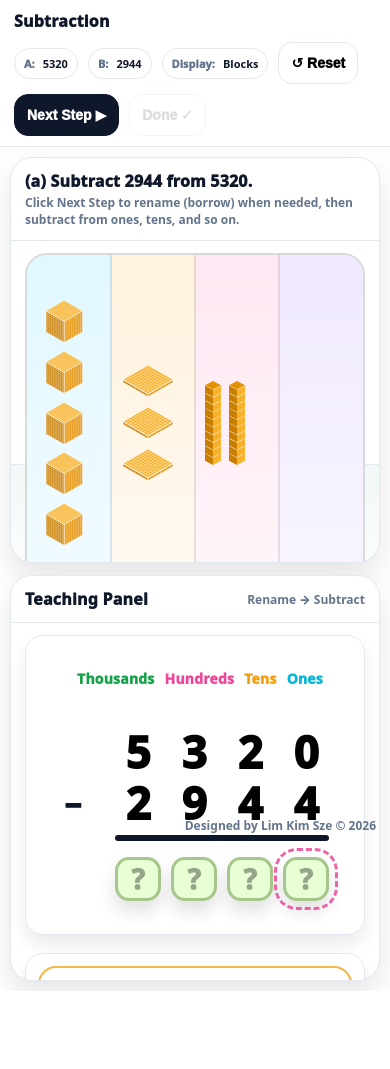
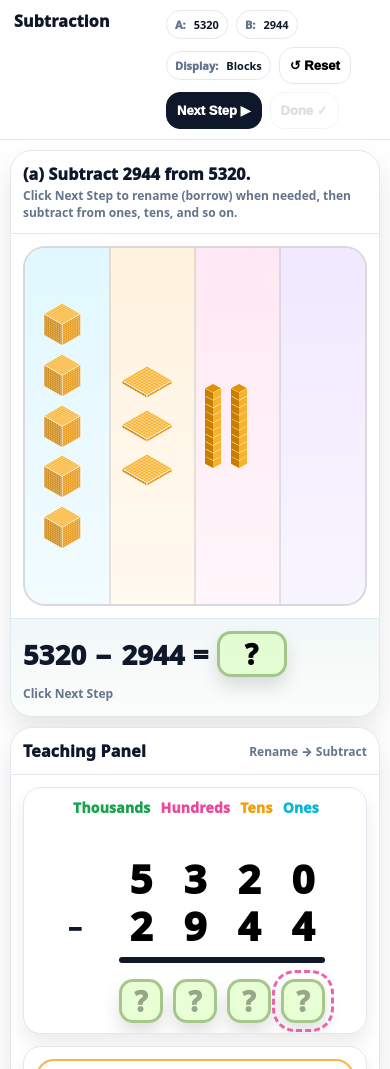
Before and after one commit to limkimsze-maker/P1_to_P3_Subtraction, a plain HTML site: page index.html in a window 390 px wide. Shown: the top 1069 px of the page. Before the commit the page ends 991 px from the top, so only its background shows below. Drawn offline with Linux system fonts and the light colour scheme.

Commit message:
Update index.html

```diff
--- a/index.html
+++ b/index.html
@@ -4,7 +4,7 @@
 <link rel="icon" href="./kimsze_sharp16.ico?v=20260111a" sizes="any">
 <link rel="shortcut icon" href="./kimsze_sharp16.ico?v=20260111a">
   <meta charset="utf-8"/>
-  <meta name="viewport" content="width=device-width,initial-scale=1,viewport-fit=cover"/>
+  <meta name="viewport" content="width=device-width,initial-scale=1"/>
   <title>Subtraction — Place Value Mat (Step-by-step)</title>
 
   <style>
@@ -49,30 +49,31 @@
 
     *{ box-sizing:border-box; }
     html,body{ height:100%; }
+
+    /* ✅ MOBILE FIX: allow scrolling and avoid clipping */
     body{
       margin:0;
       font-family: system-ui, -apple-system, Segoe UI, Roboto, Arial, sans-serif;
       background: var(--bg);
       color: var(--ink);
-      overflow: hidden; /* no window scrolling */
+      overflow:auto;
+      -webkit-overflow-scrolling: touch;
       -webkit-text-size-adjust: 100%;
-      touch-action: manipulation;
-    }
-
-    /* ✅ iOS safe-area padding + allow wrap on small screens */
+    }
+
+    /* ✅ MOBILE FIX: topbar can wrap, not forced fixed height */
     .topbar{
-      height: var(--topbarH);
+      height:auto;
+      min-height: var(--topbarH);
+
       border-bottom:1px solid var(--line);
       background: rgba(255,255,255,.92);
       backdrop-filter: blur(8px);
       display:flex;
-      align-items:center;
+      align-items:flex-start;
       justify-content:space-between;
       gap:12px;
       padding: 10px 14px;
-      padding-top: calc(10px + env(safe-area-inset-top));
-      padding-left: calc(14px + env(safe-area-inset-left));
-      padding-right: calc(14px + env(safe-area-inset-right));
       position: sticky;
       top:0;
       z-index: 20;
@@ -83,7 +84,7 @@
       gap:10px;
       font-weight:1000;
       letter-spacing:.2px;
-      min-width: 120px;
+      min-width: 140px;
     }
     .title .big{ font-size: 18px; }
 
@@ -118,8 +119,7 @@
       cursor:pointer;
       white-space:nowrap;
       transition: transform .08s ease;
-      -webkit-tap-highlight-color: transparent;
-      user-select: none;
+      touch-action: manipulation;
     }
     .btn:active{ transform: translateY(1px); }
     .btn.primary{
@@ -133,17 +133,17 @@
       transform:none;
     }
 
+    /* ✅ MOBILE FIX: no fixed viewport height; allow content to extend */
     .wrap{
-      height: calc(100vh - var(--topbarH));
+      height: auto;
+      min-height: calc(100vh - var(--topbarH));
       max-width: var(--maxW);
       margin: 0 auto;
-      padding: 12px 14px 10px;
-      padding-bottom: calc(10px + env(safe-area-inset-bottom));
+      padding: 12px 14px 14px;
       display:grid;
       grid-template-columns: 1.55fr .85fr;
       gap: var(--gap);
-      overflow:hidden;
-      min-height: 0;
+      overflow: visible;
     }
 
     .card{
@@ -678,7 +678,7 @@
       padding: 10px 10px;
       border: 1px solid var(--line);
       border-radius: 14px;
-      font-size: 16px; /* ✅ iOS: avoid zoom */
+      font-size: 14px;
       font-weight: 900;
       outline:none;
       background:#fff;
@@ -809,6 +809,7 @@
       border-color: rgba(14,165,233,.55) !important;
     }
 
+    /* ✅ MOBILE FIX: credit won't cover UI on phones */
     .credit{
       position: fixed;
       right: 14px;
@@ -817,87 +818,60 @@
       color: var(--muted);
       font-weight: 900;
       z-index: 5;
-      padding-right: env(safe-area-inset-right);
-      padding-bottom: env(safe-area-inset-bottom);
       pointer-events:none;
     }
 
-    /* =========================
-       ✅ Mobile + Tablet Responsive
-       ========================= */
-
-    /* Make topbar auto-height on smaller screens */
     @media (max-width: 980px){
-      :root{ --topbarH: auto; }
-      body{ overflow:hidden; }
-
-      .topbar{
-        height: auto;
-        align-items:flex-start;
-        flex-wrap:wrap;
-        gap:10px;
-      }
-      .actions{
-        width:100%;
-        justify-content:flex-start;
-      }
-      .actions .btn{
-        padding: 12px 12px;
-        font-size: 14px;
-      }
-
-      .wrap{
-        height: calc(100vh - 0px);
-        grid-template-columns: 1fr;
-        padding: 10px 10px 10px;
-        gap: 12px;
-        overflow:auto;                 /* ✅ allow page scroll on mobile */
-        -webkit-overflow-scrolling: touch;
-        overscroll-behavior: contain;
-      }
-
-      .mat{ min-height: 340px; }
+      .wrap{ grid-template-columns: 1fr; padding: 10px 10px 14px; }
       .algoBox{ height: 300px; }
       .panelBody{ grid-template-rows: 300px auto; }
-    }
-
-    /* Tight phones */
-    @media (max-width: 520px){
+      .cardHead, .panelHead, .panelBody, .matWrap, .eqBar{ padding-left: 12px; padding-right: 12px; }
+    }
+
+    /* ✅ phone-specific */
+    @media (max-width: 640px){
+      :root{
+        --gap: 10px;
+        --algoColW: 44px;
+        --algoGap: 10px;
+      }
+
       .title .big{ font-size: 16px; }
-      .pill{ font-size: 11px; padding: 7px 9px; }
-
-      .eq{
-        font-size: clamp(22px, 5.8vw, 34px);
-        gap: 8px;
-        flex-wrap:wrap;
-        white-space:normal;
-      }
-      .ansPill{ height: 46px; font-size: 28px; border-radius: 14px; }
-
-      .fields{ grid-template-columns: 1fr; }
-      .randRow{ grid-template-columns: 1fr; }
-      .childGrid{ grid-template-columns: 1fr; }
-      .childGrid .btn{ width:100%; }
+      .actions{ gap:8px; justify-content:flex-start; }
+      .pill{ font-size: 11px; padding: 6px 8px; }
+      .btn{ padding: 10px 10px; font-size: 13px; border-radius: 14px; }
+
+      .mat{ min-height: 360px; }
+
+      /* algorithm becomes natural height */
+      .panelBody{ grid-template-rows: auto auto; gap: 12px; }
+      .algoBox{ height: auto; min-height: 240px; padding: 10px; }
+
+      .digitsCol{ font-size: 40px; }
+      .renameRow{ font-size: 20px; }
+      .minus{ font-size: 24px; }
+      .resBox{ height: 44px; font-size: 28px; border-radius: 14px; }
 
       .stepTitle{ font-size: 26px; }
       .stepText{ font-size: 16px; }
       .stepEq{ font-size: 16px; }
-      .miniBox{ width: 50px; height: 40px; font-size: 22px; }
-
-      /* Algorithm visuals slightly smaller so they fit */
-      :root{ --algoColW: 46px; --algoGap: 10px; }
-      .digitsCol{ font-size: 44px; }
-      .renameRow{ font-size: 22px; }
-      .resBox{ height: 44px; font-size: 28px; border-radius: 14px; }
-
-      /* Reduce pile gaps so blocks fit better */
-      .pileGrid{ gap: 8px; }
-      .pileTwoCol{ --colGap: 12px; --rowGap: 8px; }
-    }
-
-    /* Respect reduced motion */
-    @media (prefers-reduced-motion: reduce){
-      *{ scroll-behavior: auto !important; }
+      .miniBox{ width: 48px; height: 40px; font-size: 22px; }
+
+      .eq{ font-size: clamp(22px, 7vw, 38px); gap: 8px; }
+      .ansPill{ height: 46px; font-size: 28px; border-radius: 14px; }
+
+      /* credit becomes normal flow so it never covers buttons */
+      .credit{
+        position: static;
+        padding: 10px 12px 14px;
+        text-align: right;
+        pointer-events:none;
+      }
+
+      /* make child grid stack better */
+      .childGrid{ grid-template-columns: 1fr; }
+      .randRow{ grid-template-columns: 1fr; }
+      .rowBtns{ justify-content:flex-start; }
     }
   </style>
   <script src="https://cdn.counter.dev/script.js" data-id="825e93b6-ce99-40ef-8bcc-125f13297433" data-utcoffset="8"></script>
@@ -1014,11 +988,11 @@
             <div class="fields">
               <div>
                 <label>Number A (≤ 4 digits)</label>
-                <input id="inA" type="number" min="0" max="9999" step="1" value="5320" inputmode="numeric"/>
+                <input id="inA" type="number" min="0" max="9999" step="1" value="5320"/>
               </div>
               <div>
                 <label>Number B (≤ 4 digits)</label>
-                <input id="inB" type="number" min="0" max="9999" step="1" value="2944" inputmode="numeric"/>
+                <input id="inB" type="number" min="0" max="9999" step="1" value="2944"/>
               </div>
             </div>
 
@@ -1410,7 +1384,7 @@
   function getCols(A,B){
     const d = Math.max(digitLen(A), digitLen(B));
     const use = Math.max(1, Math.min(4, d));
-    const keys = ["o","t","h","th"].slice(0, use).reverse(); // display: high -> low
+    const keys = ["o","t","h","th"].slice(0, use).reverse();
     return keys;
   }
 
@@ -1473,7 +1447,6 @@
     return el;
   }
 
-  // ======= Layout rules =======
   function useTwoColForPile(placeKey){
     if (displayMode === "discs") return true;
     if (placeKey === "t") return false;
@@ -1526,7 +1499,6 @@
     }
   }
 
-  // ======= Fit helpers =======
   function fitAllPiles(){
     const zones = ui.zones.querySelectorAll(".zone");
     zones.forEach(z => {
@@ -1555,7 +1527,6 @@
     ui.algoFit.style.transform = `scale(${s})`;
   }
 
-  // ======= Singapore-style number words (with hyphen) =======
   const ONES = ["zero","one","two","three","four","five","six","seven","eight","nine"];
   const TEENS = ["ten","eleven","twelve","thirteen","fourteen","fifteen","sixteen","seventeen","eighteen","nineteen"];
   const TENS = ["","", "twenty","thirty","forty","fifty","sixty","seventy","eighty","ninety"];
@@ -1595,15 +1566,12 @@
     const connector = (rem < 100 || isExactHundreds) ? " and " : ", ";
 
     let remWords = "";
-    if (rem < 100){
-      remWords = twoDigitWords(rem);
-    } else {
-      remWords = joinHundreds(rem);
-    }
+    if (rem < 100) remWords = twoDigitWords(rem);
+    else remWords = joinHundreds(rem);
+
     return thouWords + connector + remWords;
   }
 
-  // ======= STATE =======
   let A = 5320, B = 2944;
 
   const zoneMap = { work:{} };
@@ -1706,7 +1674,6 @@
     return out;
   }
 
-  // ======= RENDER =======
   function renderAll(){
     A = clampInt(A, 0, MAX_INPUT);
     B = clampInt(B, 0, MAX_INPUT);
@@ -1992,7 +1959,6 @@
     resetChildPanel();
   }
 
-  // ======= Smooth helper: animate a “split” (borrow) =======
   async function borrowSplit(fromPlace, toPlace){
     const fromPile = zoneMap.work[fromPlace].pile;
     const toPile   = zoneMap.work[toPlace].pile;
@@ -2076,7 +2042,6 @@
     document.body.classList.remove("animating");
   }
 
-  // ======= Smooth helper: subtract tokens (cross-out) =======
   async function crossOutAndRemove(placeKey, count){
     count = clampInt(count, 0, 99);
     if (count <= 0) return;
@@ -2122,7 +2087,6 @@
     document.body.classList.remove("animating");
   }
 
-  // ======= STEP LOGIC =======
   async function doNextStep(){
     if (busy) return;
 
@@ -2180,7 +2144,6 @@
     busy = false;
   }
 
-  // ======= Child Panel Logic =======
   function setChildMsg(kind, text){
     ui.childMsg.className = "childMsg " + kind;
     ui.childMsg.textContent = text;
@@ -2212,7 +2175,6 @@
     }
   }
 
-  // ======= Random helpers =======
   function randInt(min, max){
     return Math.floor(min + Math.random() * (max - min + 1));
   }
@@ -2233,7 +2195,6 @@
     renderAll();
   }
 
-  // ======= EVENTS =======
   ui.btnBlocks.addEventListener("click", () => setMode("blocks"));
   ui.btnDiscs.addEventListener("click",  () => setMode("discs"));
 
@@ -2293,7 +2254,6 @@
     });
   });
 
-  // ======= INIT =======
   ui.pillMode.textContent = "Blocks";
   renderAll();
 })();
```
